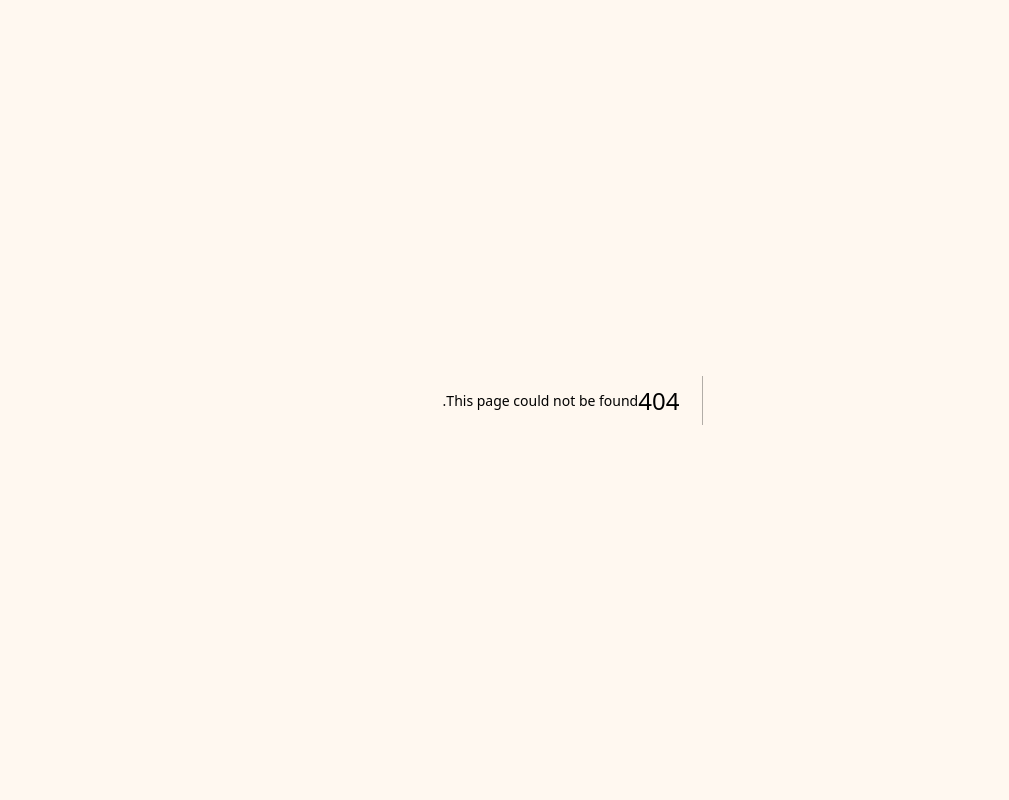
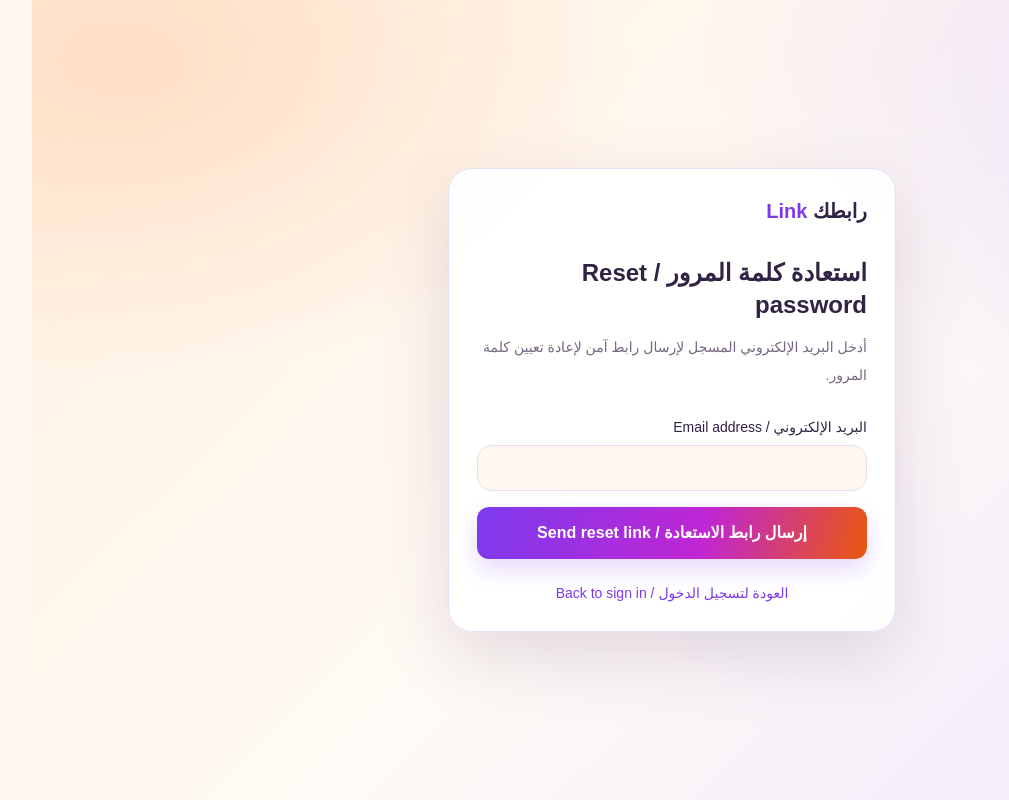
Before and after one commit to zainmuawiyah123-png/smart_link, a Next.js app: page /auth/forgot-password in a window 1280 px wide. Before the commit this address had no page. Shown: the whole page, without its empty margins (99-1108 px from the left). Built offline with nearby package versions, Linux system fonts and the light colour scheme.

Commit message:
Add password recovery request page

```diff
--- /dev/null
+++ b/app/auth/forgot-password/page.tsx
@@ -0,0 +1,44 @@
+"use client";
+
+import { FormEvent, useState } from "react";
+import Link from "next/link";
+import { createClient } from "@/lib/supabase/client";
+
+export default function ForgotPasswordPage() {
+  const [email, setEmail] = useState("");
+  const [busy, setBusy] = useState(false);
+  const [message, setMessage] = useState("");
+  const [error, setError] = useState("");
+
+  async function submit(event: FormEvent<HTMLFormElement>) {
+    event.preventDefault();
+    setBusy(true); setError(""); setMessage("");
+    try {
+      const supabase = createClient();
+      const { error: resetError } = await supabase.auth.resetPasswordForEmail(email.trim(), {
+        redirectTo: `${window.location.origin}/auth/callback?next=%2Fauth%2Freset-password`,
+      });
+      if (resetError) throw resetError;
+      setMessage("إذا كان لهذا البريد حساب، فستصلك رسالة لإعادة تعيين كلمة المرور. افحص الوارد والرسائل غير المرغوب فيها. / If an account exists for this email, a password reset email will be sent.");
+    } catch (e) {
+      setError(e instanceof Error ? e.message : "تعذر إرسال رسالة الاستعادة.");
+    } finally { setBusy(false); }
+  }
+
+  return <main dir="rtl" className="flex min-h-screen items-center justify-center bg-[#f4f7fb] px-5 py-12 text-slate-800">
+    <section className="w-full max-w-md rounded-3xl border border-slate-200 bg-white p-7 shadow-2xl">
+      <Link href="/" className="text-xl font-black">رابطك <span className="text-teal-700">Link</span></Link>
+      <h1 className="mt-8 text-2xl font-black">استعادة كلمة المرور / Reset password</h1>
+      <p className="mt-3 text-sm leading-7 text-slate-600">أدخل البريد الإلكتروني المسجل لإرسال رابط آمن لإعادة تعيين كلمة المرور.</p>
+      <form onSubmit={submit} className="mt-7 space-y-4">
+        <label className="block text-sm">البريد الإلكتروني / Email address
+          <input type="email" required autoComplete="email" value={email} onChange={e=>setEmail(e.target.value)} className="mt-2 w-full rounded-xl border border-slate-200 bg-slate-50 px-4 py-3 outline-none focus:border-teal-400" />
+        </label>
+        {error && <p role="alert" className="rounded-xl bg-red-50 p-3 text-sm text-red-600">{error}</p>}
+        {message && <p role="status" className="rounded-xl bg-emerald-50 p-3 text-sm text-emerald-700">{message}</p>}
+        <button disabled={busy} className="w-full rounded-xl bg-teal-600 px-5 py-3.5 font-bold text-white disabled:opacity-60">{busy ? "جارٍ الإرسال..." : "إرسال رابط الاستعادة / Send reset link"}</button>
+      </form>
+      <Link href="/auth?mode=login" className="mt-6 block text-center text-sm text-teal-700">العودة لتسجيل الدخول / Back to sign in</Link>
+    </section>
+  </main>;
+}
```
